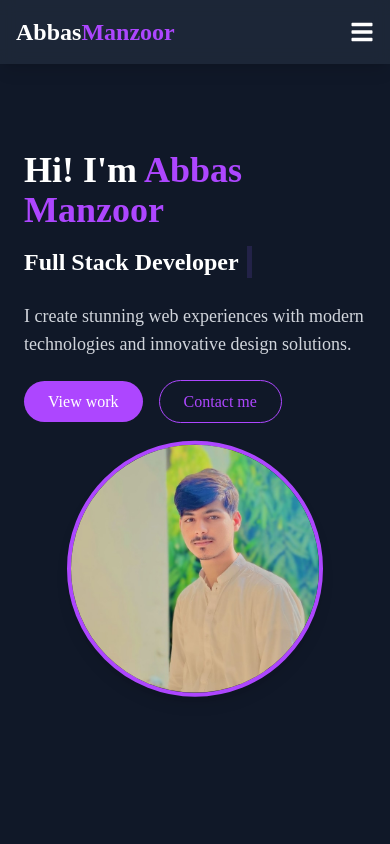
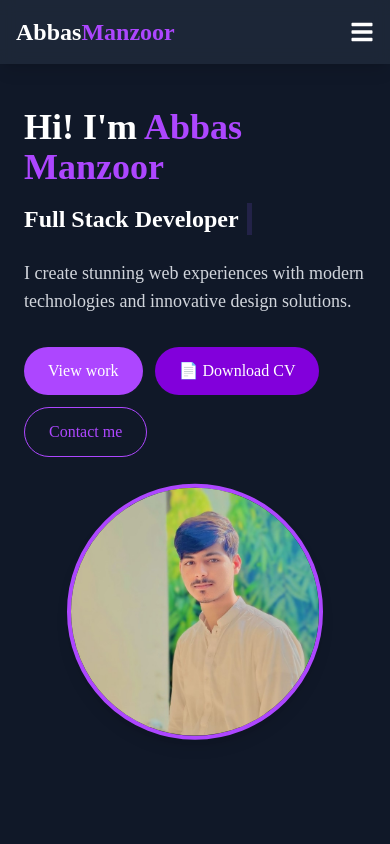
Before and after one commit to abbasmanzoor/my-portfolio, a React (Vite) app: page / in a window 390 px wide. Shown: the top 844 px of the page. Built offline with nearby package versions, Linux system fonts and the light colour scheme.

Commit message:
Updated portfolio: Added EmailJS contact form, Download CV button, and Projects show/hide feature

```diff
--- a/src/assets/assets.js
+++ b/src/assets/assets.js
@@ -9,12 +9,11 @@ import projectImg1 from './Image-Gallery.png';
 import projectImg2 from './BI-Analytic.png';
 import ScaleFlow from './ScaleFlow.png';
 
-
-
 export const assets = {
     profileImg,
-}
-
+    // ✅ Google Drive Direct Download Link
+    resume: 'https://drive.google.com/uc?export=download&id=137xaOD2ZhzyEUZ09KvxgXqY3pdRlt0H_',
+};
 
 export const aboutInfo = [
     {
@@ -35,9 +34,7 @@ export const aboutInfo = [
       description: 'I write maintainable, efficient code following best practices and modern patterns.',
       color: 'text-blue'
     }
-  ];
-
-
+];
 
 export const skills = [
   {
@@ -46,39 +43,7 @@ export const skills = [
     description: 'Building responsive and interactive user interfaces with modern frameworks.',
     tags: ['HTML','CSS','React js', 'Javascript', 'TypeScript','Tailwind css']
   },
-  // {
-  //   title: 'Backend Development',
-  //   icon: FaServer,
-  //   description: 'Creating robust server-side applications and RESTful APIs.',
-  //   tags: ['Node.js', 'Express', 'Django', 'Laravel']
-  // },
-  // {
-  //   title: 'Database Management',
-  //   icon: FaDatabase,
-  //   description: 'Designing and optimizing databases for performance and scalability.',
-  //   tags: ['MongoDB', 'PostgreSQL', 'MySQL', 'Firebase']
-  // },
-  // {
-  //   title: 'Mobile Development',
-  //   icon: FaMobileAlt,
-  //   description: 'Building cross-platform mobile applications with modern tools.',
-  //   tags: ['React Native', 'Flutter', 'Ionic', 'Swift']
-  // },
-  // {
-  //   title: 'Cloud & DevOps',
-  //   icon: FaCloud,
-  //   description: 'Deploying and managing applications in cloud environments.',
-  //   tags: ['AWS', 'Docker', 'Kubernetes', 'CI/CD']
-  // },
-  // {
-  //   title: 'Tools & Technologies',
-  //   icon: FaTools,
-  //   description: 'Essential tools and technologies I use in my development workflow.',
-  //   tags: ['Git & GitHub', 'Webpack', 'Figma', 'Jest']
-  // }
 ];
-
-
 
 export const projects = [
    {
@@ -94,7 +59,7 @@ export const projects = [
     title: "Tic-Tac-Toe Game",
     description: "A classic Tic-Tac-Toe game with a modern UI and smooth animations.",
     image: projectImg5,
-    tech: ["HTML5", "JavaScript", "CSS3", "Framer Motion"],
+    tech: ["HTML5", "JavaScript", "CSS3"],
     icons: [FaReact, FaNodeJs, FaDatabase ],
     demo: "https://tic-tac-toe0-nine.vercel.app/",
     code: "https://github.com/abbasmanzoor/tic-tac-toe0.git",
@@ -112,13 +77,11 @@ export const projects = [
     title: "Image Gallery",
     description: "A responsive image gallery with filtering, sorting, and lightbox features.",
     image: projectImg1,
-    tech: ["React", "Node.js", "MongoDB"],
+    tech: ["HTML5", "CSS3", "JavaScript"],
     icons: [FaReact, FaNodeJs, FaStripe],
     demo: "https://lmage-gallery0.vercel.app/",
     code: "https://github.com/abbasmanzoor/lmage-gallery0.git",
   },
-
-
     {
     title: "BI Analytic Dashboard",
     description: "A comprehensive business intelligence dashboard for data visualization and analysis.",
@@ -148,30 +111,12 @@ export const projects = [
   },
 ];
 
-
 export const workData = [
   {
     role: "Junior Frontend Developer",
     company: "Self-Employed",
     duration: "2025 - Present",
-    description:
- "Independently designing and developing frontend  web applications using React.js, TypeScript,Javascript and Tailwind CSS. Focused on building a strong portfolio, exploring modern frameworks, and delivering clean, responsive user interfaces.",
+    description: "Independently designing and developing frontend web applications using React.js, TypeScript, Javascript and Tailwind CSS. Focused on building a strong portfolio, exploring modern frameworks, and delivering clean, responsive user interfaces.",
     color: "purple"
   },
-  // {
-  //   role: "Web Developer",
-  //   company: "Digital Solutions LLC",
-  //   duration: "2018 - 2020",
-  //   description:
-  //     "Developed and maintained web applications for various clients, focusing on responsive design and performance optimization.",
-  //   color: "pink"
-  // },
-  // {
-  //   role: "Junior Developer",
-  //   company: "StartUp Ventures",
-  //   duration: "2016 - 2018",
-  //   description:
-  //     "Started my career building basic websites and gradually took on more complex projects as I expanded my skill set.",
-  //   color: "blue"
-  // }
 ];
--- a/src/components/Hero.jsx
+++ b/src/components/Hero.jsx
@@ -1,8 +1,9 @@
-import React from 'react'
-import { motion } from 'framer-motion'
-import { RxOpacity } from 'react-icons/rx'
-import '../index.css'
-import profileImage from '../assets/profile.jpg'
+import React from 'react';
+import { motion } from 'framer-motion';
+import { Link as ScrollLink } from 'react-scroll';
+import '../index.css';
+import profileImage from '../assets/profile.jpg';
+import { assets } from '../assets/assets';
 
 const Hero = () => {
   return (
@@ -11,48 +12,68 @@ const Hero = () => {
       whileInView={{ opacity: 1, y: 0 }}
       transition={{ duration: 0.6, ease: 'easeOut' }}
       viewport={{ once: true }}
-      id='home'
-      className='min-h-screen flex items-center pt-20 pb-16 bg-gray-900 from-[#1a1a1a] via-[#2d2d2d] to-[#1a1a1a]'
+      id="home"
+      className="min-h-screen flex items-center pt-20 pb-16 bg-gray-900"
     >
-      <div className='container mx-auto px-6 flex flex-col md:flex-row justify-between items-center'>
-        {/* Left side content */}
-        <div className='md:w-1/2 mb-10 md:mb-0'>
-          <h1 className='text-4xl md:text-6xl font-bold mb-4'>
-            Hi! I'm <span className='text-purple-500'>Abbas Manzoor</span>
+      <div className="container mx-auto px-6 flex flex-col md:flex-row justify-between items-center">
+        <div className="md:w-1/2 mb-10 md:mb-0">
+          <h1 className="text-4xl md:text-6xl font-bold mb-4">
+            Hi! I'm <span className="text-purple-500">Abbas Manzoor</span>
           </h1>
-          <h2 className='text-2xl md:text-4xl font-semibold mb-6 typewriter'>
+          <h2 className="text-2xl md:text-4xl font-semibold mb-6 typewriter">
             Full Stack Developer
           </h2>
-          <p className='text-lg text-gray-300 mb-8'>
+          <p className="text-lg text-gray-300 mb-8">
             I create stunning web experiences with modern technologies and innovative design solutions.
           </p>
-          <div>
-            <a href='#projects' className='bg-purple-500 text-white px-6 py-3 rounded-full hover:bg-purple-600 transition duration-300 mr-4'>
-              View work
-            </a>
-            <a href='#contact' className='border border-purple-500 text-purple-500 px-6 py-3 rounded-full hover:bg-purple-500 hover:text-white transition duration-300'>
-              Contact me
-            </a>
-          </div>
+         <div className="flex flex-wrap gap-3">
+  <ScrollLink
+    to="projects"
+    smooth={true}
+    duration={500}
+    offset={-70}
+    className="bg-purple-500 text-white px-6 py-3 rounded-full hover:bg-purple-600 transition duration-300 cursor-pointer inline-block"
+  >
+    View work
+  </ScrollLink>
+
+<a
+  href={assets.resume}
+  download="Abbas_Manzoor_Resume.pdf"
+  className="bg-purple-700 text-white px-6 py-3 rounded-full hover:bg-purple-800 transition duration-300 inline-block"
+>
+  📄 Download CV
+</a>
+
+  <a
+    href="#contact"
+    className="border border-purple-500 text-purple-500 px-6 py-3 rounded-full hover:bg-purple-500 hover:text-white transition duration-300 inline-block"
+  >
+    Contact me
+  </a>
+</div>
         </div>
 
-        {/* Right side image */}
-        <div className='md:w-1/2 flex justify-center'>
-          <div className='relative w-64 h-64 md:w-80 md:h-80'>
-            <div className='absolute inset-0 from-purple-500 to-pink-500 rounded-full opacity-70'></div>
+        <div className="md:w-1/2 flex justify-center">
+          <div className="relative w-64 h-64 md:w-80 md:h-80">
+            <div className="absolute inset-0 from-purple-500 to-pink-500 rounded-full opacity-70"></div>
             <motion.img
               animate={{ y: [0, -20, 0] }}
-              transition={{ duration: 4, repeat: Infinity, ease: 'easeInOut', repeatType: 'loop' }}
-              // ✅ Yeh change karo
+              transition={{
+                duration: 4,
+                repeat: Infinity,
+                ease: 'easeInOut',
+                repeatType: 'loop',
+              }}
               src={profileImage}
-              alt='Profile'
-              className='relative w-64 h-64 md:h-80 md:w-80 rounded-full object-cover border-4 border-purple-500 shadow-lg'
+              alt="Profile"
+              className="relative w-64 h-64 md:h-80 md:w-80 rounded-full object-cover border-4 border-purple-500 shadow-lg"
             />
           </div>
         </div>
       </div>
     </motion.div>
-  )
-}
+  );
+};
 
-export default Hero
+export default Hero;
```
Also changed, not shown: 1 other file (tests, documents, lock files or other folders).
